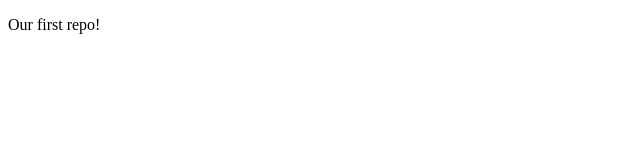
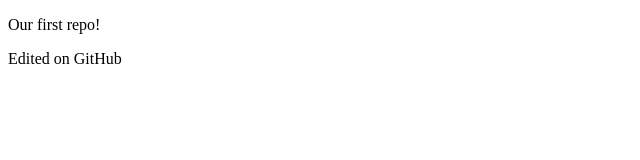
Before and after one commit to montythecoder/git-course-repo, a plain HTML site: page index.html in a window 1280 px wide. Shown: the whole page, without its empty margins (0-640 px from the left). Drawn offline with Linux system fonts and the light colour scheme.

Commit message:
Edited on GitHub

```diff
--- a/index.html
+++ b/index.html
@@ -5,5 +5,6 @@
 </head>
 <body>
 <p>Our first repo!</p>
+	<p> Edited on GitHub</p>
 </body>
 </html>
```
